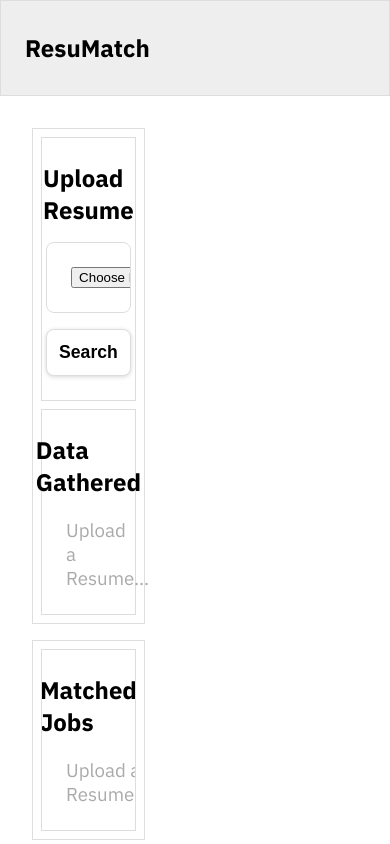
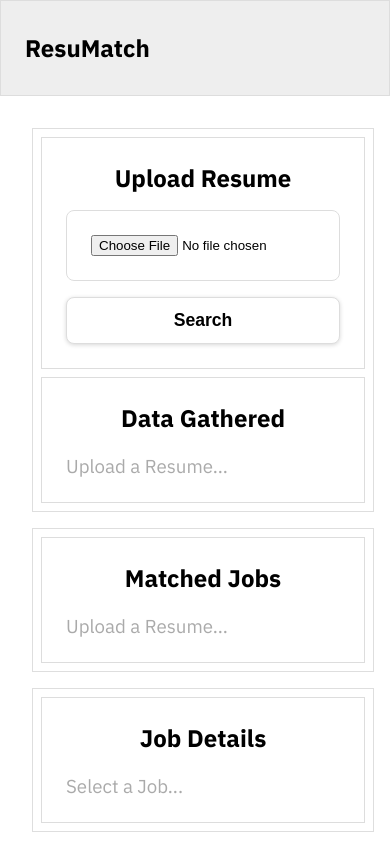
Before and after one commit to ppongpeauk/hoohacks-2023, a Next.js app in the folder web/: page / in a window 390 px wide. Built offline with nearby package versions, Linux system fonts and the light colour scheme.

Commit message:
add responsiveness
Signed-off-by: Pete Pongpeauk <kurtsiberg@gmail.com>

```diff
--- a/web/src/styles/Home.module.css
+++ b/web/src/styles/Home.module.css
@@ -7,14 +7,8 @@
   top: 96px;
   width: 100vw;
   padding: 24px;
-  height: calc(100vh - 96px);
+  min-height: calc(100vh - 96px);
   box-sizing: border-box;
-}
-
-@media screen and (max-width: 768px) {
-  .main {
-    flex-direction: column;
-  }
 }
 
 .section {
@@ -24,6 +18,15 @@
   flex-grow: 1;
   margin: 8px;
   z-index: 4;
+}
+
+@media screen and (max-width: 768px) {
+  .main {
+    flex-direction: column;
+  }
+  .section {
+    width: 100%;
+  }
 }
 
 .section > * {
```
